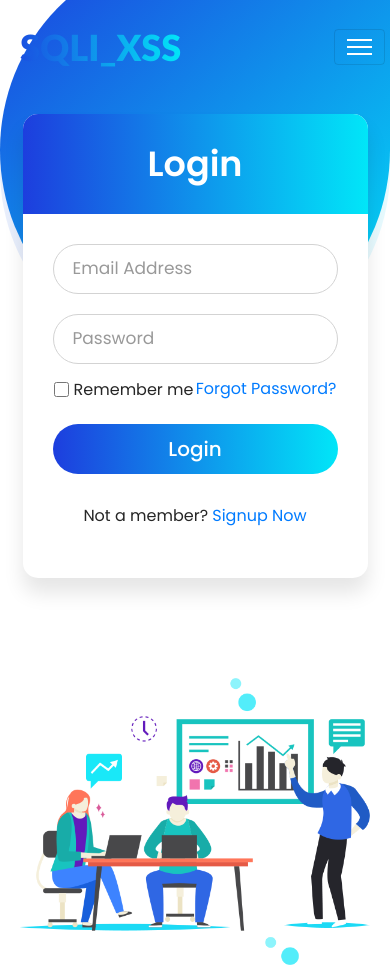
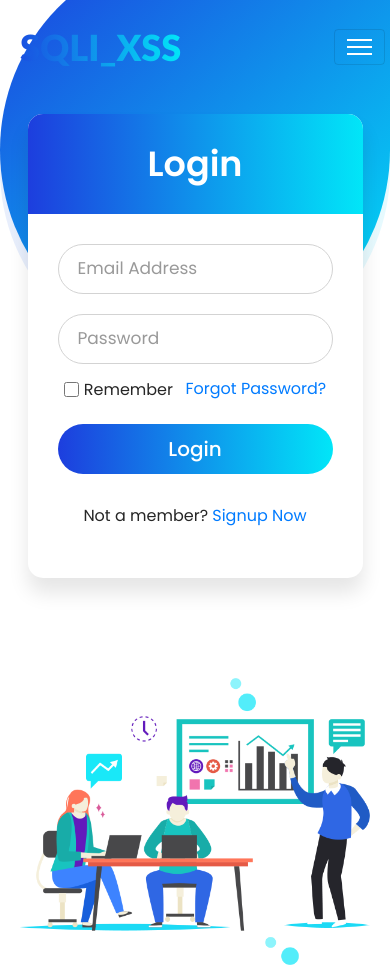
Before and after one commit to Fo4tun3/sqli-xss-detection-api, a plain HTML site: page frontend/login.html in a window 390 px wide. Drawn offline with Linux system fonts and the light colour scheme.

Commit message:
made respoonsive adjusments

```diff
--- a/frontend/login.html
+++ b/frontend/login.html
@@ -221,7 +221,7 @@
 
         @media screen and (max-width: 700px) {
             .wrapper{
-                width: 345px;
+                width: 335px;
             }
 
             .navbar-brand {
@@ -288,7 +288,7 @@
                           <div class="content">
                              <div class="checkbox">
                                 <input type="checkbox" id="remember-me">
-                                <label class="remember-me" for="remember-me">Remember me</label>
+                                <label class="remember-me" for="remember-me">Remember </label>
                              </div>
                              <div class="pass-link">
                                 <span href="#">Forgot password?</span>
```
Also changed, not shown: frontend/signup.html (+3 -3 lines).
